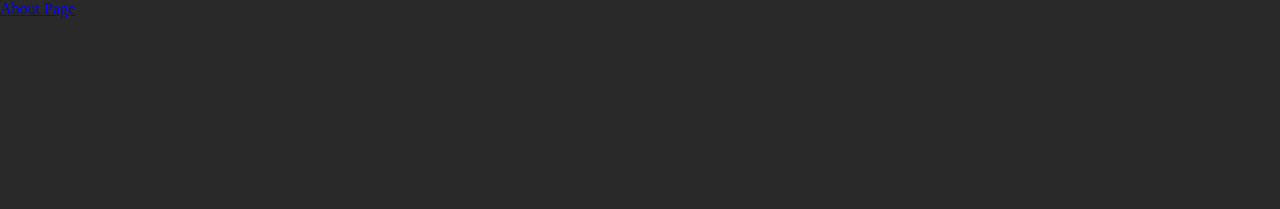
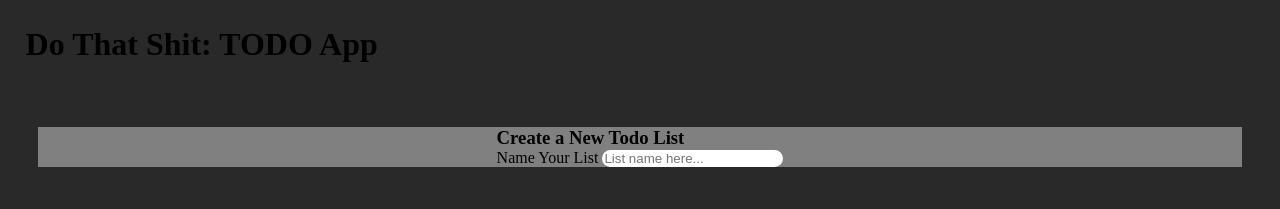
Before and after one commit to ctdupuis/lab-deployment, a website: page public/index.html in a window 1280 px wide. Drawn offline with Linux system fonts and the light colour scheme.

Commit message:
added some html, css, rollbar and sequelize

```diff
--- a/package.json
+++ b/package.json
@@ -13,6 +13,9 @@
   "dependencies": {
     "dotenv": "^10.0.0",
     "express": "^4.17.1",
-    "rollbar": "^2.24.0"
+    "pg": "^8.7.1",
+    "pg-hstore": "^2.3.4",
+    "rollbar": "^2.24.0",
+    "sequelize": "^6.11.0"
   }
 }
--- a/public/index.html
+++ b/public/index.html
@@ -8,11 +8,21 @@
     <link rel="stylesheet" type="text/css" href="styles.css">
 </head>
 <body>
-    <header>
-
+    <header class="head">
+        <div>
+            <h1>Do That Shit: TODO App</h1>
+        </div>
     </header>
 
-    <a href="about.html">About Page</a>
+    <div class="wrapper">
+        <div class="form-container">
+            <form id="todo">
+                <h3>Create a New Todo List</h3>
+                <label>Name Your List</label>
+                <input name="todo-name" type="text" placeholder="List name here..." />
+            </form>
+        </div>
+    </div>
 
     <script type="text/javascript" src="main.js"></script>
 </body>
--- a/public/styles.css
+++ b/public/styles.css
@@ -6,10 +6,22 @@ body {
     background-color: rgb(41, 41, 41);
 }
 
-h1 {
-    color: blue;
+.head {
+    padding: 2%;
 }
 
-h2 {
-    color: red;
+.wrapper {
+    padding: 3%;
 }
+
+.form-container {
+    background-color: grey;
+    display: flex;
+    justify-content: center;
+}
+
+input {
+    border-radius: 10px;
+    outline: none;
+    border: none;
+}
```
Also changed, not shown: public/about.html (deleted, +0 -12 lines), server/controller.js (+19 -2 lines), server/index.js (+2 -8 lines), 1 other file.
